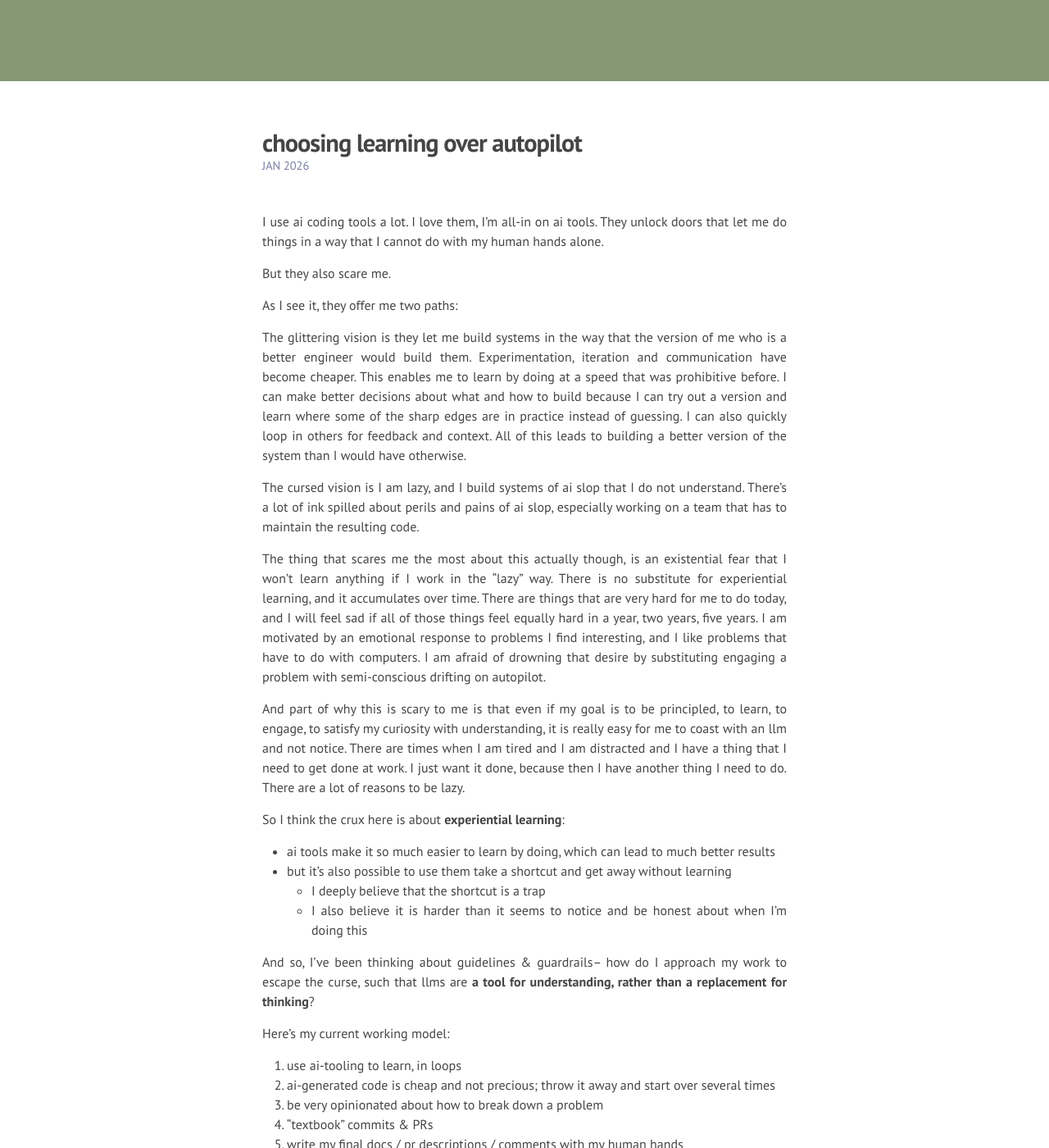
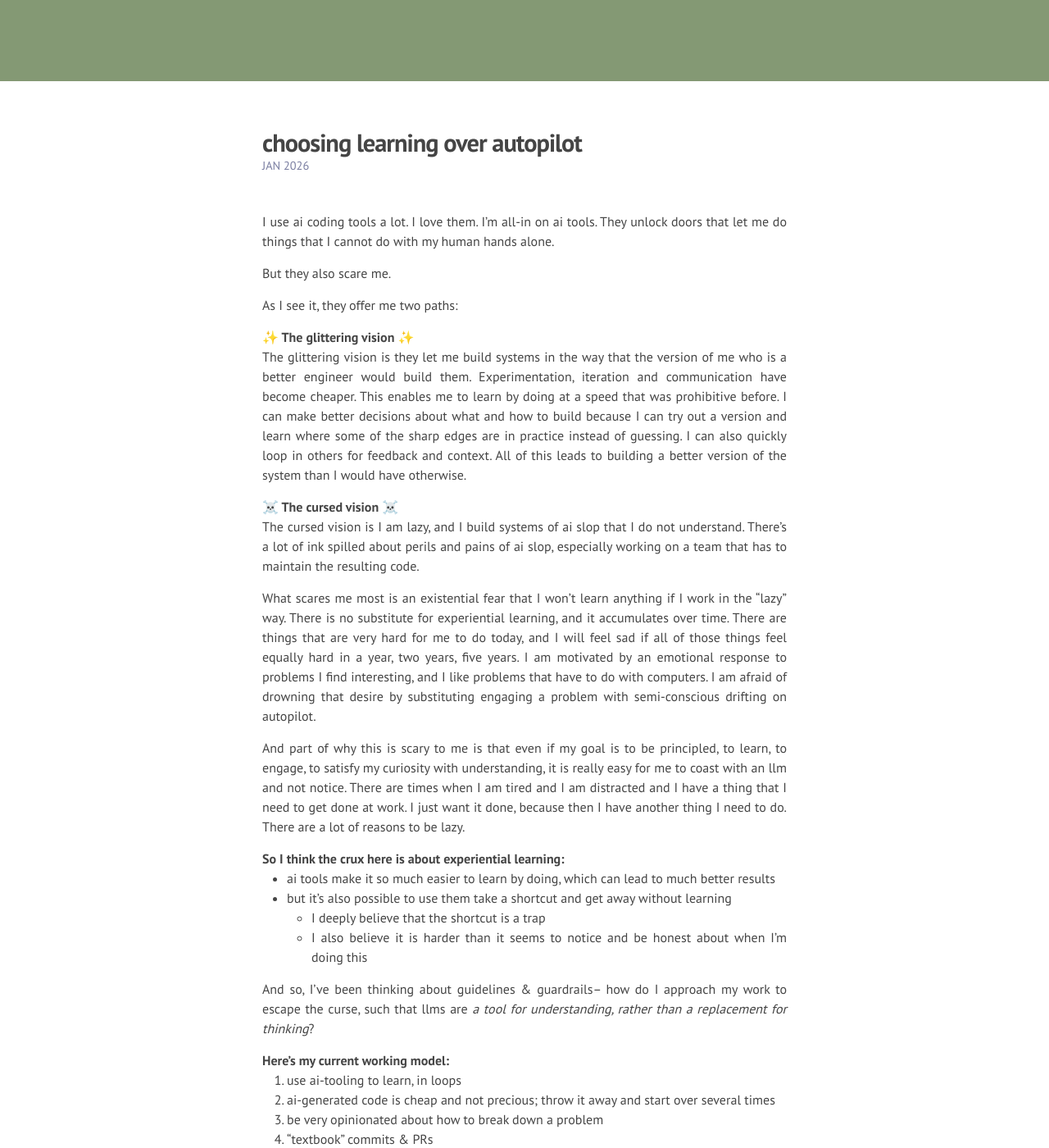
Before and after one commit to anniecherk/anniecherk.github.io, a Jekyll site: the page built from _posts/2026-01-11-ai-for-learning.markdown, in a window 1280 px wide and 1400 px high, scrolled down 351 px. Shown: the whole window at 82% size. Built offline with Jekyll 4.4.1, drawn with Linux system fonts in a browser that asks for light colours; nearby versions of some CDN libraries; some of the changed text lies outside the part shown.

Commit message:
tweaks to choosing learning

```diff
--- a/_posts/2026-01-11-ai-for-learning.markdown
+++ b/_posts/2026-01-11-ai-for-learning.markdown
@@ -6,29 +6,33 @@ permalink: choosing-learning-over-autopilot
 categories: computers
 ---
 
-I use ai coding tools a lot. I love them, I'm all-in on ai tools. They unlock doors that let me do things in a way that I cannot do with my human hands alone.
+I use ai coding tools a lot. I love them. I'm all-in on ai tools. They unlock doors that let me do things that I cannot do with my human hands alone.
 
 But they also scare me.
 
 As I see it, they offer me two paths:
 
+#### ✨ The glittering vision ✨
+
 The glittering vision is they let me build systems in the way that the version of me who is a better engineer would build them. Experimentation, iteration and communication have become cheaper. This enables me to learn by doing at a speed that was prohibitive before. I can make better decisions about what and how to build because I can try out a version and learn where some of the sharp edges are in practice instead of guessing. I can also quickly loop in others for feedback and context. All of this leads to building a better version of the system than I would have otherwise.
+
+#### ☠️ The cursed vision ☠️
 
 The cursed vision is I am lazy, and I build systems of ai slop that I do not understand. There's a lot of ink spilled about perils and pains of ai slop, especially working on a team that has to maintain the resulting code.
 
-The thing that scares me the most about this actually though, is an existential fear that I won't learn anything if I work in the "lazy" way. There is no substitute for experiential learning, and it accumulates over time. There are things that are very hard for me to do today, and I will feel sad if all of those things feel equally hard in a year, two years, five years. I am motivated by an emotional response to problems I find interesting, and I like problems that have to do with computers. I am afraid of drowning that desire by substituting engaging a problem with semi-conscious drifting on autopilot.
+What scares me most is an existential fear that I won't learn anything if I work in the "lazy" way. There is no substitute for experiential learning, and it accumulates over time. There are things that are very hard for me to do today, and I will feel sad if all of those things feel equally hard in a year, two years, five years. I am motivated by an emotional response to problems I find interesting, and I like problems that have to do with computers. I am afraid of drowning that desire by substituting engaging a problem with semi-conscious drifting on autopilot.
 
 And part of why this is scary to me is that even if my goal is to be principled, to learn, to engage, to satisfy my curiosity with understanding, it is really easy for me to coast with an llm and not notice. There are times when I am tired and I am distracted and I have a thing that I need to get done at work. I just want it done, because then I have another thing I need to do. There are a lot of reasons to be lazy.
 
-So I think the crux here is about __experiential learning__:
+#### So I think the crux here is about experiential learning:
 - ai tools make it so much easier to learn by doing, which can lead to much better results
 - but it's also possible to use them take a shortcut and get away without learning
     - I deeply believe that the shortcut is a trap
     - I also believe it is harder than it seems to notice and be honest about when I'm doing this
 
-And so, I've been thinking about guidelines & guardrails-- how do I approach my work to escape the curse, such that llms are __a tool for understanding, rather than a replacement for thinking__?
+And so, I've been thinking about guidelines & guardrails-- how do I approach my work to escape the curse, such that llms are *a tool for understanding, rather than a replacement for thinking*?
 
-Here's my current working model:
+#### Here's my current working model:
 1. use ai-tooling to learn, in loops
 1. ai-generated code is cheap and not precious; throw it away and start over several times
 1. be very opinionated about how to break down a problem
@@ -39,21 +43,21 @@ The rest of the blog post is a deeper look at these topics, in a way that I hope
 
 # but first, let me make this more concrete
 
-#### Things I now get to care less about:
+### Things I now get to care less about:
 - the mechanics of figuring out how things are hooked together
 - the mechanics of translating pseudocode into code
 - figuring out what the actual code looks like
 
 The times I'm using ai tools to disengage a problem are the times I'm doing the things in the "things I get to care about less" category to go fast and getting away with skipping doing the things in the "things I should still care about" category.
 
-#### Things I cared about before and should still care about:
+### Things I cared about before and should still care about:
 - deciding which libraries are used
 - how the code is organized: files & function signatures
 - leaving comments that explain _why_ something is set up in a way if there's complication behind it
 - leaving docs explaining how things work
 - understanding when I need to learn something more thoroughly to get unblocked
 
-#### Things I now get to care about that were expensive before:
+### Things I now get to care about that were expensive before:
 - more deeply understanding how a system works
 - adding better observability like nicely structured outputs for debugging
 - running more experiments
@@ -83,7 +87,7 @@ Here is a sketch of a workflow I've been using for working on medium-sized probl
 1. Throw everything away. Start fresh, clean slate
     1. It will take so much longer to fix the PoC than to build it correctly next time, now that I know what all the pieces are and how they should relate.
 
-#### Formulate a solution: this is the stage to figure out what the correct structure should be
+### Formulate a solution: this is the stage to figure out what the correct structure should be
 
 1. Research & document based on what I know from the prototype
     1. Read code, docs and readmes with my human eyes
@@ -98,7 +102,7 @@ Here is a sketch of a workflow I've been using for working on medium-sized probl
 1. Use this to compile a final draft of how to implement this iterative
 1. Commit the skeleton + the final implementation document
 
-#### Implement the solution: this is the stage where I work on the final code, because I now have confidence that I know what I need to build and how I need to build it
+### Implement the solution: this is the stage where I work on the final code, because I now have confidence that I know what I need to build and how I need to build it
 
 1. Cut a new branch & have the ai tooling implement all the code based on the final spec
 1. If it's not a lot of code / it's very modular, review it and commit each logical piece into its own commit / PR
@@ -118,10 +122,10 @@ There are a lot of ways to learn what to build and how to build it, including:
 - Understanding the system and integrations with surround systems
 - Understanding the problem, the requirements & existing work in the space
 - Understanding relationships between components, intended use-cases and control flows
-- Understanding implementation details, including tradeoffs and what MVP looks like
+- Understanding implementation details, including tradeoffs and what a MVP looks like
 - Understanding how to exercise, observe and interact with the implementation
 
-I'll understand each area in a different amount of detail at different times. I'm thinking of it as learning "in loops" because I find that ai tooling lets me quickly switch between breadth and depth in various aspects in an iterative way. I find that I "understand" the problem and the solution in increasing depth and detail several times before I build it, and that leads to a much better output.
+I'll understand each area in a different amount of detail at different times. I'm thinking of it as learning "in loops" because I find that ai tooling lets me quickly switch between breadth and depth in an iterative way. I find that I "understand" the problem and the solution in increasing depth and detail several times before I build it, and that leads to a much better output.
 
 One of the glittering things about ai tooling is that it's faster than building systems by hand. I maintain that even with these added layers of learning before implementing, it's still faster than what I could do before while giving me a richer understanding and a better result.
 
```
Also changed, not shown: other parts of _posts/2026-01-11-ai-for-learning.markdown (+2 -2 lines).
